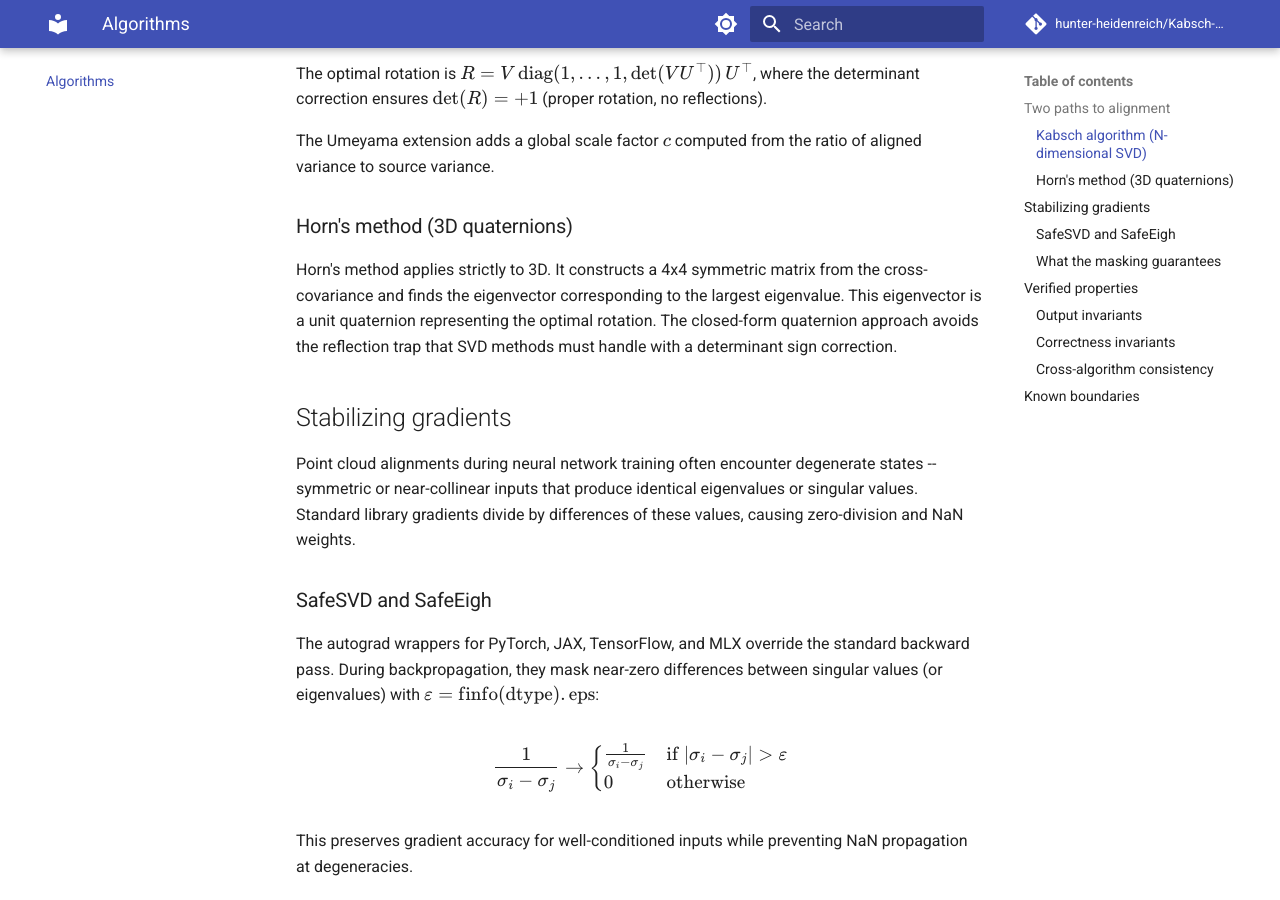
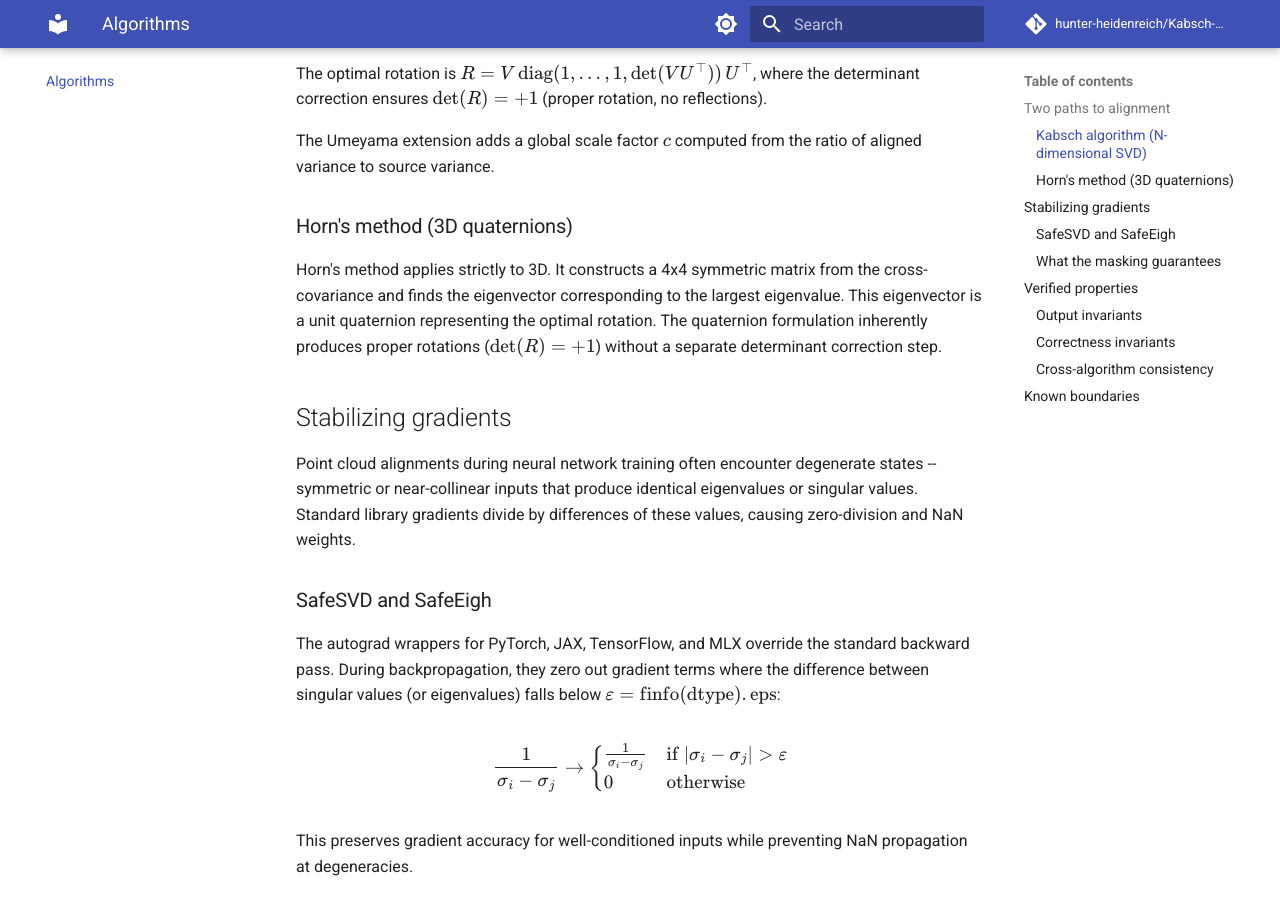
Before and after one commit to hunter-heidenreich/Kabsch-Cookbook, an MkDocs documentation site: the page built from docs/algorithms/index.md, in a window 1280 px wide and 900 px high, scrolled down 654 px. Built offline with MkDocs 1.6.1 and Material for MkDocs 9.7.7, drawn with Linux system fonts in a browser that asks for light colours; comment, search, counter and statistics services are not loaded.

Commit message:
docs: fix consistency, missing content, and clarity across markdown files
- README: add pip/uv install instructions, fix shape notation to [..., N, D],
  add 4 missing test files to testing table, rewrite Horn description to
  remove contrastive phrasing per style guide
- CONTRIBUTING: fix "three categories" to "four categories" for pre-commit hooks
- CLAUDE.md: update stale test file list (6 -> 12), clarify em dash rule
- copilot-instructions: clarify em dash rule with explicit character names
- docs/api: replace vague "scalar(s)" with [...] shape notation
- docs/algorithms: clarify SafeSVD masking prose, rewrite Horn description
- docs/guides, docs/benchmarks: replace "coming soon" with admonition blocks

Co-Authored-By: Claude Opus 4.6 (1M context) <noreply@anthropic.com>

```diff
--- a/docs/algorithms/index.md
+++ b/docs/algorithms/index.md
@@ -24,7 +24,7 @@ The Umeyama extension adds a global scale factor \(c\) computed from the ratio o
 
 ### Horn's method (3D quaternions)
 
-Horn's method applies strictly to 3D. It constructs a 4x4 symmetric matrix from the cross-covariance and finds the eigenvector corresponding to the largest eigenvalue. This eigenvector is a unit quaternion representing the optimal rotation. The closed-form quaternion approach avoids the reflection trap that SVD methods must handle with a determinant sign correction.
+Horn's method applies strictly to 3D. It constructs a 4x4 symmetric matrix from the cross-covariance and finds the eigenvector corresponding to the largest eigenvalue. This eigenvector is a unit quaternion representing the optimal rotation. The quaternion formulation inherently produces proper rotations (\(\det(R) = +1\)) without a separate determinant correction step.
 
 ## Stabilizing gradients
 
@@ -32,7 +32,7 @@ Point cloud alignments during neural network training often encounter degenerate
 
 ### SafeSVD and SafeEigh
 
-The autograd wrappers for PyTorch, JAX, TensorFlow, and MLX override the standard backward pass. During backpropagation, they mask near-zero differences between singular values (or eigenvalues) with \(\varepsilon = \text{finfo}(\text{dtype}).\text{eps}\):
+The autograd wrappers for PyTorch, JAX, TensorFlow, and MLX override the standard backward pass. During backpropagation, they zero out gradient terms where the difference between singular values (or eigenvalues) falls below \(\varepsilon = \text{finfo}(\text{dtype}).\text{eps}\):
 
 \[
 \frac{1}{\sigma_i - \sigma_j} \rightarrow \begin{cases} \frac{1}{\sigma_i - \sigma_j} & \text{if } |\sigma_i - \sigma_j| > \varepsilon \\ 0 & \text{otherwise} \end{cases}
```
Also changed, not shown: CLAUDE.md (+2 -2 lines), CONTRIBUTING.md (+1 -1 lines), README.md (+21 -3 lines), docs/api/index.md (+2 -2 lines), docs/benchmarks/index.md (+2 -1 lines), docs/guides/index.md (+4 -1 lines), .github/copilot-instructions.md (added).
